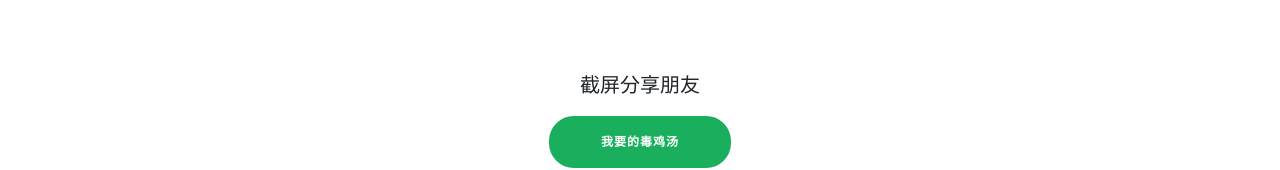
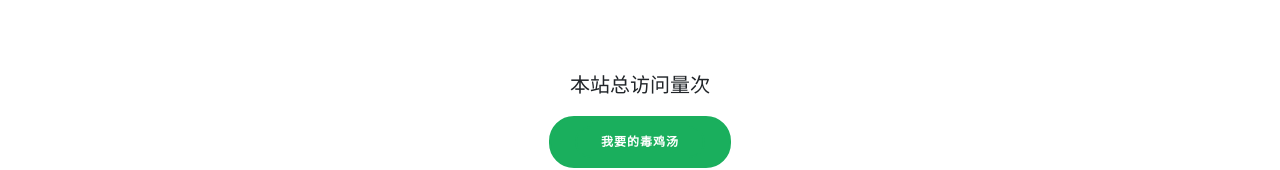
Before and after one commit to blackmady/dujitang, a React app: page / in a window 1280 px wide. Shown: the part 576-746 px from the top of the page. Built offline with nearby package versions, Linux system fonts and the light colour scheme.

Commit message:
添加不蒜子统计 http://busuanzi.ibruce.info/

```diff
--- a/public/index.html
+++ b/public/index.html
@@ -2,7 +2,7 @@
  * @Author: None
  * @LastEditors: None
  * @Date: 2019-11-14 12:27:50
- * @LastEditTime: 2019-11-14 18:00:00
+ * @LastEditTime: 2020-04-19 22:16:06
  * @Description:
  -->
 <!DOCTYPE html>
@@ -38,5 +38,7 @@
   </head>
   <body>
     <div id="root"></div>
+    <script async src="//busuanzi.ibruce.info/busuanzi/2.3/busuanzi.pure.mini.js"></script>
+
   </body>
 </html>
--- a/src/App.js
+++ b/src/App.js
@@ -2,7 +2,7 @@
  * @Author: None
  * @LastEditors: None
  * @Date: 2019-11-14 12:27:50
- * @LastEditTime: 2019-11-14 18:40:31
+ * @LastEditTime: 2020-04-19 22:16:24
  * @Description:
  */
 import React,{useState,useEffect} from 'react';
@@ -56,7 +56,7 @@ function Jitang() {
         <div className="container">
           <div className="row">
             <div className="col text-center">
-              <p className="lead text">截屏分享朋友</p>
+              <p className="lead text"><span id="busuanzi_container_site_pv">本站总访问量<span id="busuanzi_value_site_pv"></span>次</span></p>
               <span className="btn btn-primary btn-filled btn-xs">
                 <a href="/" id="getOne" className="btn btn-primary btn-filled btn-xs" onClick={(e)=>getOne(e)}>我要的毒鸡汤</a>
               </span>
```
Also changed, not shown: 16 other files (tests, documents, lock files or other folders).
